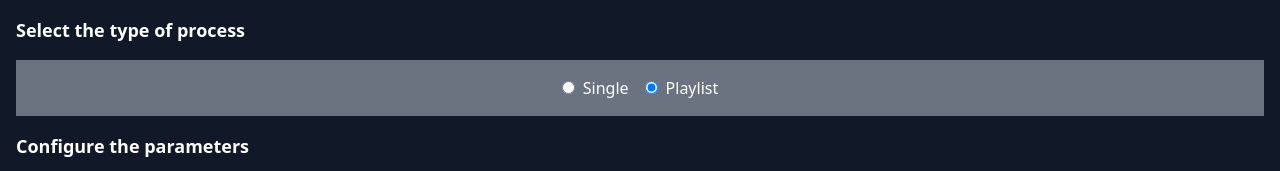
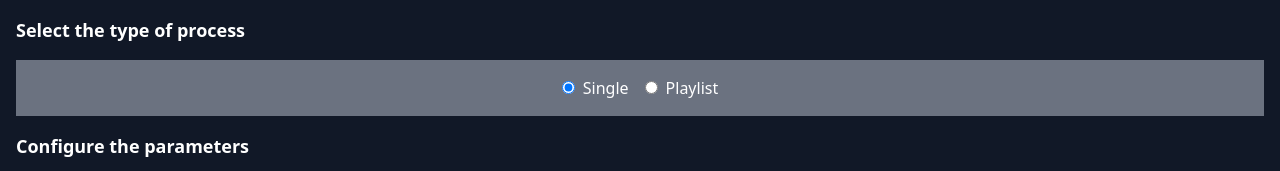
Before and after one commit to darellanodev/yt-dlp-gui, a React (Vite) app: page / in a window 1280 px wide. Shown: the top 171 px of the page. Built offline with nearby package versions, Linux system fonts and the light colour scheme.

Commit message:
feat: Select the Single option by default (#10)

```diff
--- a/src/App.tsx
+++ b/src/App.tsx
@@ -26,19 +26,19 @@ function App() {
       <div className="flex flex-center justify-center">
         <fieldset className="bg-gray-500 w-full p-4 mb-4 flex flex-center justify-center gap-4">
           <div>
-            <input type="radio" id="single" name="process" value="single" />
+            <input
+              type="radio"
+              id="single"
+              name="process"
+              value="single"
+              defaultChecked
+            />
             <label htmlFor="single" className="ml-2">
               Single
             </label>
           </div>
           <div>
-            <input
-              type="radio"
-              id="playlist"
-              name="process"
-              value="playlist"
-              defaultChecked
-            />
+            <input type="radio" id="playlist" name="process" value="playlist" />
             <label htmlFor="playlist" className="ml-2">
               Playlist
             </label>
```
